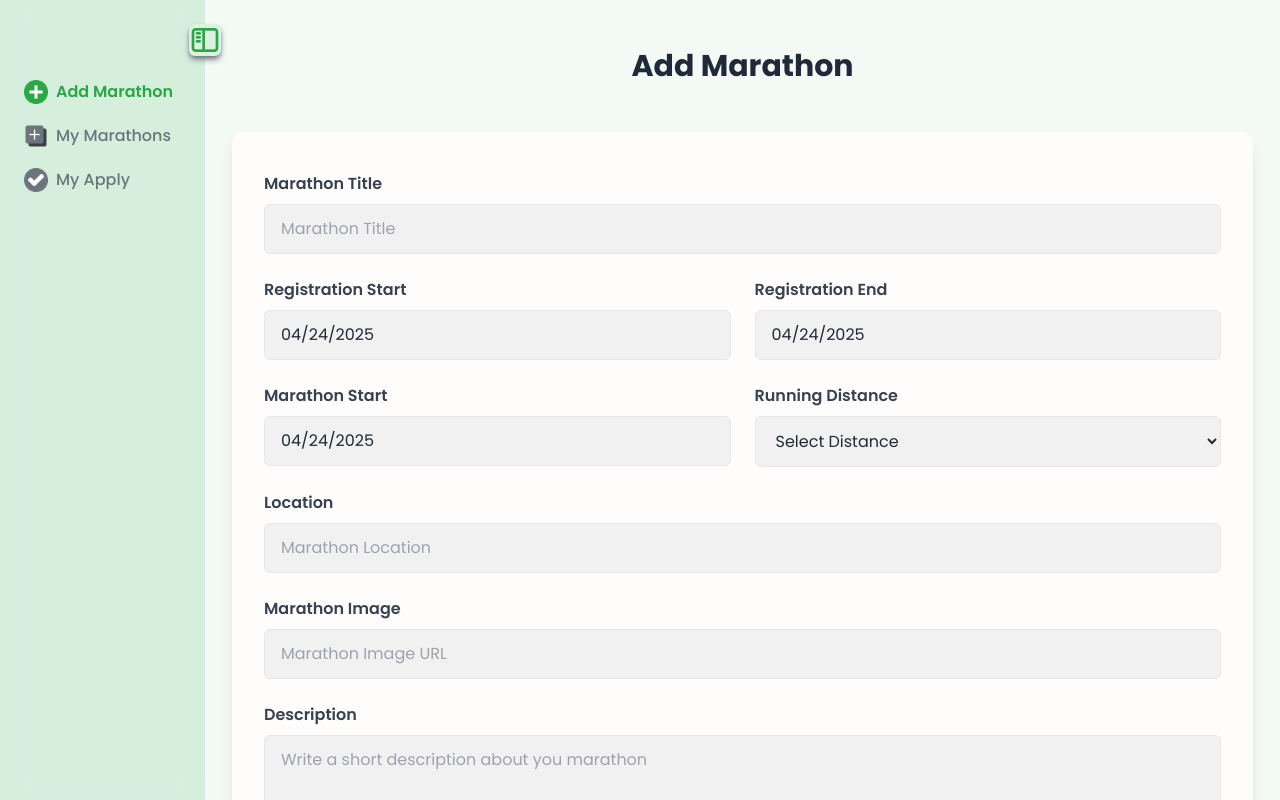
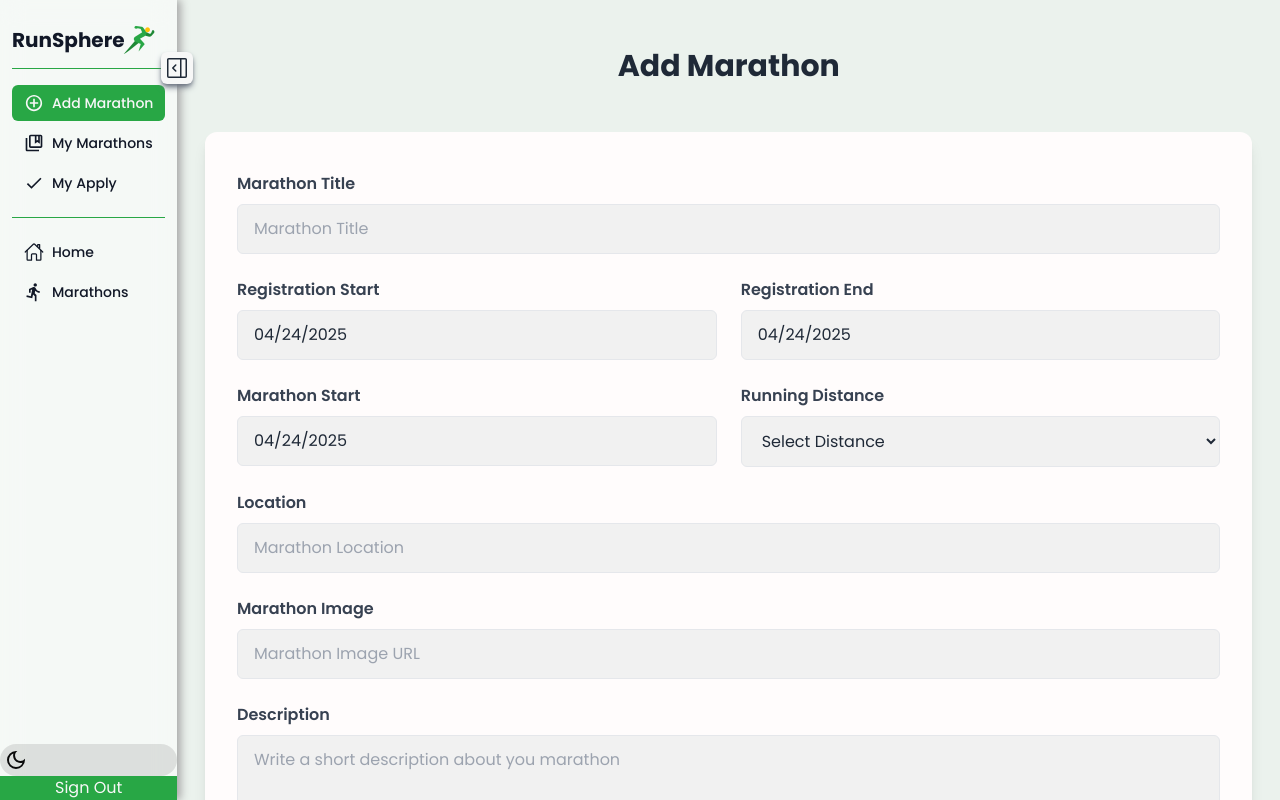
Before and after one commit to rumon3-1416/Marathon-Client-nph-b10a11, a React (Vite) app: page /dashboard in a window 1280 px wide. Shown: the top 800 px of the page. Built offline with nearby package versions, Linux system fonts and the light colour scheme; no server answers; sample sign-in values are in the browser's storage.

Commit message:
Added: Sidebar Links seperated & redesigned

```diff
--- a/package.json
+++ b/package.json
@@ -47,6 +47,7 @@
   },
   "devDependencies": {
     "@eslint/js": "^9.11.1",
+    "@types/node": "^22.15.2",
     "@types/react": "^18.3.10",
     "@types/react-dom": "^18.3.0",
     "@vitejs/plugin-react": "^4.3.2",
--- /dev/null
+++ b/src/Pages/Dashboard/Components/SideLink.jsx
@@ -0,0 +1,26 @@
+import React from 'react';
+import { NavLink, useLocation } from 'react-router-dom';
+
+const SideLink = ({ sideLink, collapse }) => {
+  const { id, title, link, icon } = sideLink;
+
+  const { pathname } = useLocation();
+
+  return (
+    <li key={id}>
+      <NavLink
+        className={`px-3 py-2 rounded-md flex items-center gap-2 ${
+          pathname === link
+            ? 'text-light2 bg-green'
+            : 'text-gray-900 hover:text-light2 hover:bg-green'
+        }`}
+        to={link}
+      >
+        <span className="text-xl">{icon}</span>
+        <span className={collapse ? 'hidden' : 'block'}>{title}</span>
+      </NavLink>
+    </li>
+  );
+};
+
+export default SideLink;
--- a/src/Pages/Dashboard/Components/Sidebar.jsx
+++ b/src/Pages/Dashboard/Components/Sidebar.jsx
@@ -1,19 +1,71 @@
 import React, { useEffect, useState } from 'react';
-import { NavLink, useLocation } from 'react-router-dom';
+import { NavLink, useLocation, useNavigate } from 'react-router-dom';
+import {
+  MdDone,
+  MdOutlineDarkMode,
+  MdOutlineLightMode,
+  MdOutlineDirectionsRun,
+  MdOutlineCollectionsBookmark,
+} from 'react-icons/md';
+import { GoSidebarCollapse, GoSidebarExpand } from 'react-icons/go';
+import { IoMdAddCircleOutline } from 'react-icons/io';
+import { IoHomeOutline } from 'react-icons/io5';
 
-import sidebarIcon from '../../../assets/icons/sidebar.png';
-import addIcon from '../../../assets/icons/add.png';
-import addGIcon from '../../../assets/icons/add-g.png';
-import addedIcon from '../../../assets/icons/added.png';
-import addedGIcon from '../../../assets/icons/added-g.png';
-import applyIcon from '../../../assets/icons/apply.png';
-import applyGIcon from '../../../assets/icons/apply-g.png';
+import logo from '../../../assets/icons/logo.png';
 import { useAuthContext } from '../../../Hooks/useAuthContext';
+import SideLink from './SideLink';
+
+const sideLinks = [
+  {
+    id: '01',
+    title: 'Add Marathon',
+    link: '/dashboard',
+    icon: <IoMdAddCircleOutline />,
+  },
+  {
+    id: '02',
+    title: 'My Marathons',
+    link: '/dashboard/my_marathons',
+    icon: <MdOutlineCollectionsBookmark />,
+  },
+  {
+    id: '03',
+    title: 'My Apply',
+    link: '/dashboard/my_apply',
+    icon: <MdDone />,
+  },
+];
+const navLinks = [
+  {
+    id: '11',
+    title: 'Home',
+    link: '/',
+    icon: <IoHomeOutline />,
+  },
+  {
+    id: '12',
+    title: 'Marathons',
+    link: '/all_marathon',
+    icon: <MdOutlineDirectionsRun />,
+  },
+];
 
 const Sidebar = () => {
   const [collapse, setCollapse] = useState(false);
-  const { darkTheme } = useAuthContext();
+  const { darkTheme, signOutUser, setDarkTheme } = useAuthContext();
+
   const { pathname } = useLocation();
+  const navigate = useNavigate();
+
+  useEffect(() => {
+    document.body.style.backgroundColor = darkTheme ? '#303030' : '#f7f7f7';
+    window.document.documentElement.classList.add(
+      darkTheme ? 'bg-dark3' : 'bg-[#f7f7f7]'
+    );
+    window.document.documentElement.classList.remove(
+      darkTheme ? 'bg-[#f7f7f7]' : 'bg-dark3'
+    );
+  }, [darkTheme]);
 
   useEffect(() => {
     window.innerWidth < 768 ? setCollapse(true) : setCollapse(false);
@@ -28,94 +80,80 @@ const Sidebar = () => {
       <div className="h-full relative">
         <div
           className={`backdrop-blur-md w-max h-full absolute md:static ${
-            darkTheme ? 'bg-dark5Trans' : 'bg-[#3db05828]'
+            darkTheme
+              ? 'bg-[#343434]/50 shadow-[4px_0_8px_#525252]'
+              : 'bg-white/50 shadow-[4px_0_8px_#aaaaaa]'
           }`}
         >
-          <div
-            className={`ps-3 md:ps-6 pt-20 pb-8 relative ${
-              collapse ? 'pe-3.5 md:pe-6' : 'pe-6 md:pe-8'
-            }`}
-          >
+          <div className={`ps-3 pt-3 relative ${collapse ? 'pe-3' : 'pe-3'}`}>
             {/* Sidebar Button */}
             <button
               onClick={() => setCollapse(!collapse)}
-              className={`rounded-md shadow-md shadow-gray2 absolute top-6 -right-4 ${
-                darkTheme ? 'bg-gray-600' : 'bg-[#DDF1E2]'
+              className={`text-2xl p-1 rounded-md shadow-md shadow-gray-500 absolute top-[3.25rem] -right-4 ${
+                darkTheme
+                  ? 'bg-[#414141] text-light2'
+                  : 'bg-light2 text-gray-800'
               }`}
             >
-              <img className="w-8" src={sidebarIcon} alt="" />
+              {collapse ? <GoSidebarCollapse /> : <GoSidebarExpand />}
             </button>
+
+            {/* Logo */}
+            <div
+              onClick={() => navigate('/')}
+              className="py-3 border-b border-green cursor-pointer flex items-center gap-1"
+            >
+              <h2
+                className={`text-xl font-bold ${
+                  darkTheme ? 'text-white' : 'text-gray-900'
+                } ${collapse ? 'hidden' : 'block'}`}
+              >
+                RunSphere
+              </h2>
+              <img className="h-8 relative right-1.5" src={logo} alt="" />
+            </div>
 
             {/* Sidebar Links */}
             <ul
-              className={`font-medium ${
-                darkTheme ? 'text-gray-200' : 'text-gray2'
-              }`}
+              className={`text-sm font-medium py-4 border-b border-green flex flex-col gap-1`}
             >
-              <li>
-                <NavLink
-                  className={`flex items-center gap-2 ${
-                    pathname === '/dashboard' && 'text-green font-semibold'
-                  }`}
-                  to="."
-                >
-                  <img
-                    className="w-6"
-                    src={pathname === '/dashboard' ? addGIcon : addIcon}
-                    alt=""
-                  />
-                  <span className={collapse ? 'hidden' : 'block'}>
-                    Add Marathon
-                  </span>
-                </NavLink>
-              </li>
+              {sideLinks.map(sideLink => (
+                <SideLink
+                  key={sideLink.id}
+                  sideLink={sideLink}
+                  collapse={collapse}
+                />
+              ))}
+            </ul>
 
-              <li className="mt-5">
-                <NavLink
-                  className={`flex items-center gap-2 ${
-                    pathname === '/dashboard/my_marathons' &&
-                    'text-green font-semibold'
-                  }`}
-                  to="my_marathons"
-                >
-                  <img
-                    className="w-6"
-                    src={
-                      pathname === '/dashboard/my_marathons'
-                        ? addedGIcon
-                        : addedIcon
-                    }
-                    alt=""
-                  />
-                  <span className={collapse ? 'hidden' : 'block'}>
-                    My Marathons
-                  </span>
-                </NavLink>
-              </li>
+            {/* Nav Links */}
+            <ul className={`text-sm font-medium py-4 flex flex-col gap-1`}>
+              {navLinks.map(sideLink => (
+                <SideLink
+                  key={sideLink.id}
+                  sideLink={sideLink}
+                  collapse={collapse}
+                />
+              ))}
+            </ul>
 
-              <li className="mt-5">
-                <NavLink
-                  className={`flex items-center gap-2 ${
-                    pathname === '/dashboard/my_apply' &&
-                    'text-green font-semibold'
-                  }`}
-                  to="my_apply"
-                >
-                  <img
-                    className="w-6"
-                    src={
-                      pathname === '/dashboard/my_apply'
-                        ? applyGIcon
-                        : applyIcon
-                    }
-                    alt=""
-                  />
-                  <span className={collapse ? 'hidden' : 'block'}>
-                    My Apply
-                  </span>
-                </NavLink>
-              </li>
-            </ul>
+            {/* Sidebar Foot */}
+            <div className="flex flex-col fixed bottom-0 inset-x-0">
+              <button
+                onClick={() => {
+                  localStorage.setItem('darkTheme', darkTheme ? '' : true);
+                  setDarkTheme(!darkTheme);
+                }}
+                className={`text-2xl p-1 rounded-full ${
+                  darkTheme ? 'text-white bg-white/10' : 'text-dark bg-black/10'
+                }`}
+              >
+                {darkTheme ? <MdOutlineLightMode /> : <MdOutlineDarkMode />}
+              </button>
+              <button onClick={signOutUser} className="text-light2 bg-green">
+                Sign Out
+              </button>
+            </div>
           </div>
         </div>
       </div>
--- a/src/Pages/Dashboard/Pages/MyApply/ApplySearch.jsx
+++ b/src/Pages/Dashboard/Pages/MyApply/ApplySearch.jsx
@@ -20,7 +20,7 @@ const ApplySearch = ({ setApplications }) => {
     <div className="mb-6">
       <input
         onChange={handleSearch}
-        className={`px-3 py-1.5 border-2 border-[#6d9f78] rounded-lg outline-none ${
+        className={`px-3 py-1.5 border-2 border-[#6d9f78] rounded-md outline-none ${
           darkTheme ? 'bg-dark5 text-light2' : ''
         }`}
         type="text"
--- a/src/components/Navbar/Navbar.jsx
+++ b/src/components/Navbar/Navbar.jsx
@@ -8,7 +8,6 @@ import { useAuthContext } from '../../Hooks/useAuthContext';
 import Container from '../../Layouts/Container';
 import logo from '../../assets/icons/logo.png';
 import userIcon from '../../assets/icons/user.png';
-import menuIcon from '../../assets/icons/menu.png';
 
 const Navbar = () => {
   const [lastYScroll, setLastYScroll] = useState(0);
```
Also changed, not shown: 1 other file (tests, documents, lock files or other folders).
